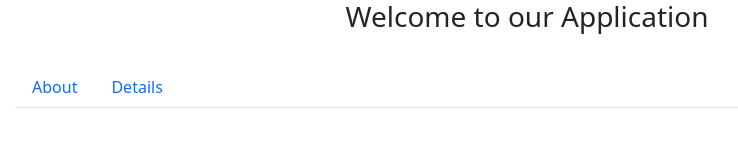
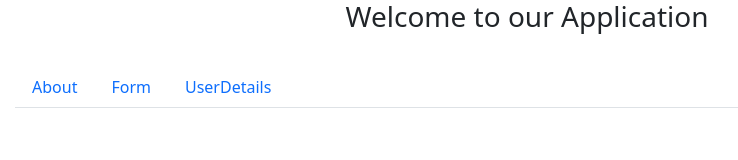
Before and after one commit to Bunnysmartt/Angular, an Angular app: page / in a window 1280 px wide. Shown: the top 160 px of the page, without its empty margins (113-851 px from the left). Built offline with nearby package versions, Linux system fonts and the light colour scheme.

Commit message:
Added Hover and Pressed State for nav tabs

```diff
--- a/src/app/app.component.css
+++ b/src/app/app.component.css
@@ -0,0 +1,8 @@
+.hoverstate:hover{
+    background: rgb(129, 187, 231);
+}
+
+.pressedstate:focus{
+    background: rgb(129, 187, 231);
+
+}
--- a/src/app/app.component.html
+++ b/src/app/app.component.html
@@ -1,11 +1,14 @@
 <div >
   <h3 style="text-align: Center;">Welcome to our Application </h3> &nbsp;
   <ul class="nav nav-tabs">
-    <li class="nav-item">
-      <a class="nav-link "  routerLink="first">About</a>
+    <li class=" nav-item">
+      <a class="hoverstate pressedstate nav-link "  routerLink="first">About</a>
     </li>
     <li class="nav-item">
-      <a class="nav-link "  routerLink="second">Details</a>
+      <a class=" pressedstate hoverstate nav-link "  routerLink="second">Form</a>
+    </li>
+    <li class="nav-item">
+      <a class=" pressedstate hoverstate nav-link " >UserDetails</a>
     </li>
   </ul>&nbsp;
   <router-outlet></router-outlet>
```
